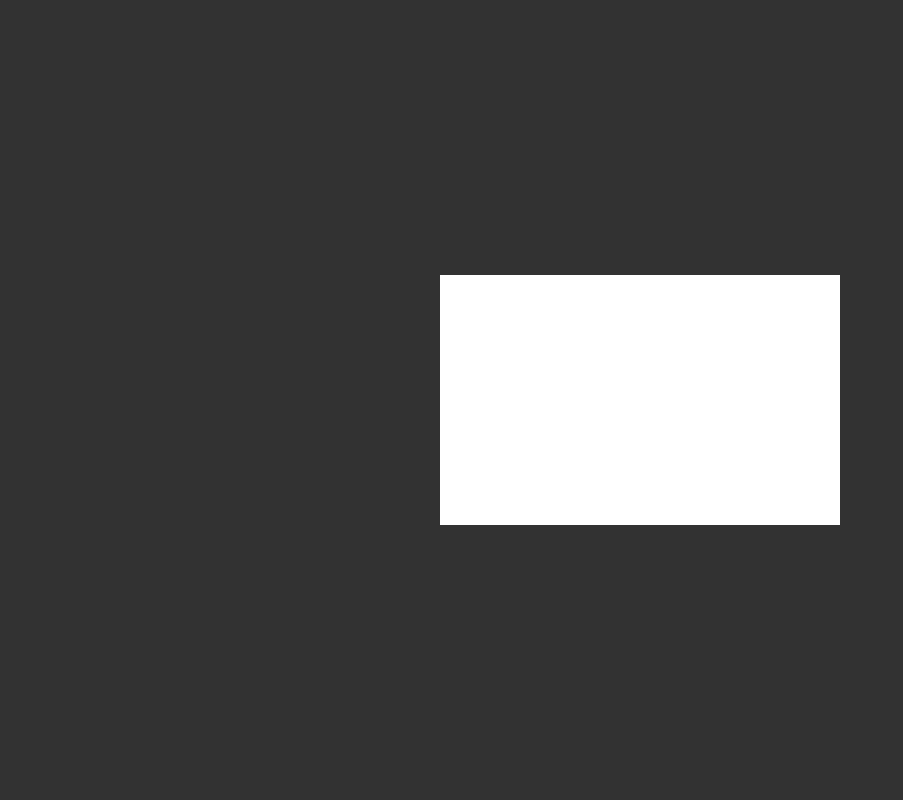
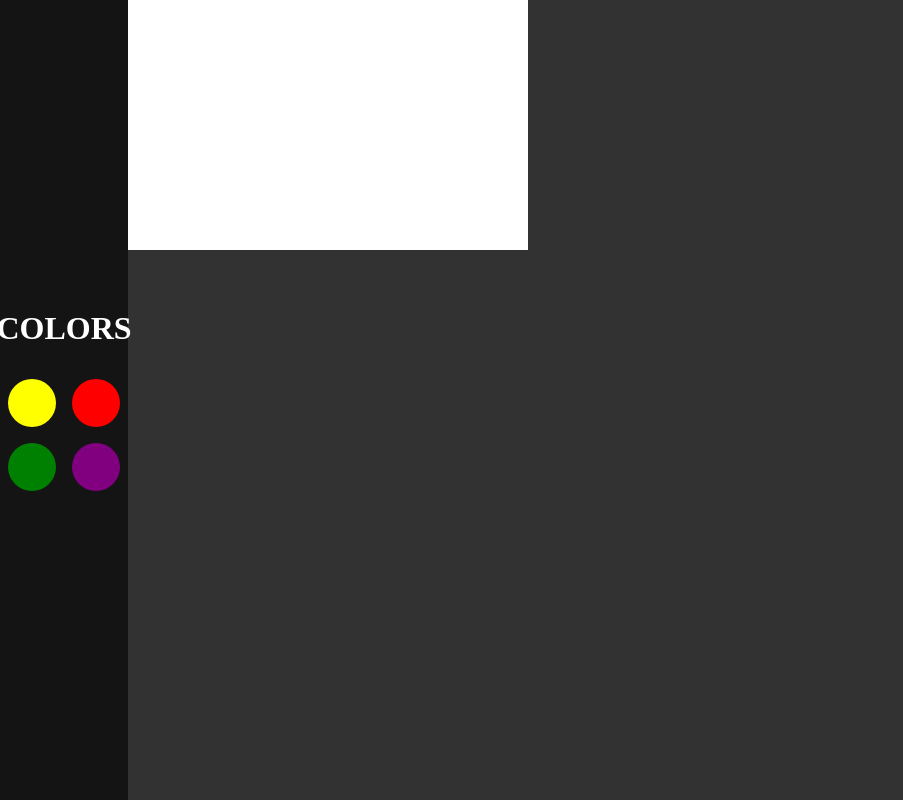
Before and after one commit to Klimperklaus/canvas, a React (Vite) app in the folder frontend/: page / in a window 1280 px wide. Shown: the whole page, without its empty margins (0-903 px from the left). Built offline with nearby package versions, Linux system fonts and the light colour scheme.

Commit message:
color picker works. getCursorPosition gets the center of the cursor now

```diff
--- a/frontend/src/App.jsx
+++ b/frontend/src/App.jsx
@@ -6,27 +6,25 @@ import {
   zoomCanvas,
   getCursorPosition,
   setContext,
-  getSavedCtx,
-  setSavedCtx,
 } from "./canvasFunctions";
 
 export default function App() {
   const [canvas, SetCanvas] = useState(null);
   const [context, SetContext] = useState(null);
+  let color = "";
 
   let scale = 1;
   let canvasWidth = 400;
   let canvasHeight = 250;
-  let savedContext = null;
 
   useEffect(() => {
     SetCanvas(document.querySelector("canvas"));
     if (canvas) {
+      SetContext(setContext(canvas));
       console.log("canvas set");
-    }
-    SetContext(setContext(canvas));
       if (context) {
         console.log("context set");
+      }
     }
   }, [canvas, context]);
 
@@ -41,6 +39,89 @@ export default function App() {
         alignItems: "center",
       }}
     >
+      <div
+        style={{
+          height: "100dvh",
+          width: "10dvw",
+          display: "flex",
+          flexDirection: "column",
+          justifyContent: "center",
+          alignItems: "center",
+          top: "30%",
+          left: 0,
+          position: "sticky",
+          backgroundColor: "rgb(20, 20, 20)",
+        }}
+      >
+        <h1 style={{ color: "white", paddingBottom: "2rem" }}>COLORS</h1>
+        <ul
+          style={{
+            width: "100%",
+            display: "flex",
+            justifyContent: "center",
+            flexWrap: "wrap",
+            listStyle: "none",
+            gap: "1rem",
+          }}
+        >
+          <li
+            style={{
+              background: "yellow",
+              width: "3rem",
+              height: "3rem",
+              borderRadius: "50%",
+            }}
+            onClick={(e) => {
+              color = e.target.style.backgroundColor;
+              console.log(color);
+            }}
+          ></li>
+          <li
+            style={{
+              background: "red",
+              width: "3rem",
+              height: "3rem",
+              borderRadius: "50%",
+            }}
+            onClick={(e) => {
+              color = e.target.style.backgroundColor;
+              console.log(color);
+            }}
+          ></li>
+          <li
+            style={{
+              background: "green",
+              width: "3rem",
+              height: "3rem",
+              borderRadius: "50%",
+            }}
+            onClick={(e) => {
+              color = e.target.style.backgroundColor;
+              console.log(color);
+            }}
+          ></li>
+          <li
+            style={{
+              background: "purple",
+              width: "3rem",
+              height: "3rem",
+              borderRadius: "50%",
+            }}
+            onClick={(e) => {
+              color = e.target.style.backgroundColor;
+              console.log(color);
+            }}
+          ></li>
+        </ul>
+      </div>
+      <div
+        style={{
+          width: "90dvw",
+          height: "100dvh",
+          justifyContent: "center",
+          cursor: "crosshair",
+        }}
+      >
         <canvas
           width={canvasWidth}
           height={canvasHeight}
@@ -48,12 +129,14 @@ export default function App() {
             scale = zoomCanvas(context, e, scale);
             context.canvas.width = canvasWidth * scale;
             context.canvas.height = canvasHeight * scale;
+            console.log(scale);
           }}
           onClick={(e) => {
             getCursorPosition(context, e, scale);
-          drawRectangle(context, e, scale);
+            drawRectangle(context, e, scale, color);
           }}
         ></canvas>
       </div>
+    </div>
   );
 }
--- a/frontend/src/canvasFunctions.js
+++ b/frontend/src/canvasFunctions.js
@@ -38,9 +38,9 @@ export function setBgColor(context) {
  * filled with user color placed at the current cursor location relative
  * to the canvas scale and position on screen. Rectangle size is 5x5.
  */
-export function drawRectangle(context, event, scale) {
+export function drawRectangle(context, event, scale, color) {
   if (context) {
-    context.fillStyle = "rgba(200, 0, 0, 1)";
+    context.fillStyle = color;
     context.fillRect(
       parseInt(getCursorPosition(context, event, scale).X),
       parseInt(getCursorPosition(context, event, scale).Y),
@@ -48,6 +48,13 @@ export function drawRectangle(context, event, scale) {
       1 * scale
     ); // x, y, w, h
     setSavedCtx(context);
+    console.log(
+      `X: ${parseInt(
+        getCursorPosition(context, event, scale).X
+      )}, Y: ${parseInt(
+        getCursorPosition(context, event, scale).Y
+      )}, color: ${color}`
+    );
   }
 }
 
@@ -76,8 +83,8 @@ export function zoomCanvas(context, event, scale) {
 export function getCursorPosition(context, event, scale) {
   if (context) {
     const rect = context.canvas.getBoundingClientRect();
-    let x = event.clientX - rect.left;
-    let y = event.clientY - rect.top;
+    let x = event.clientX - rect.left - scale / 2;
+    let y = event.clientY - rect.top - scale / 2;
     return { X: x, Y: y };
   }
 }
```
Lines whose indentation alone changed are shown as unchanged.
